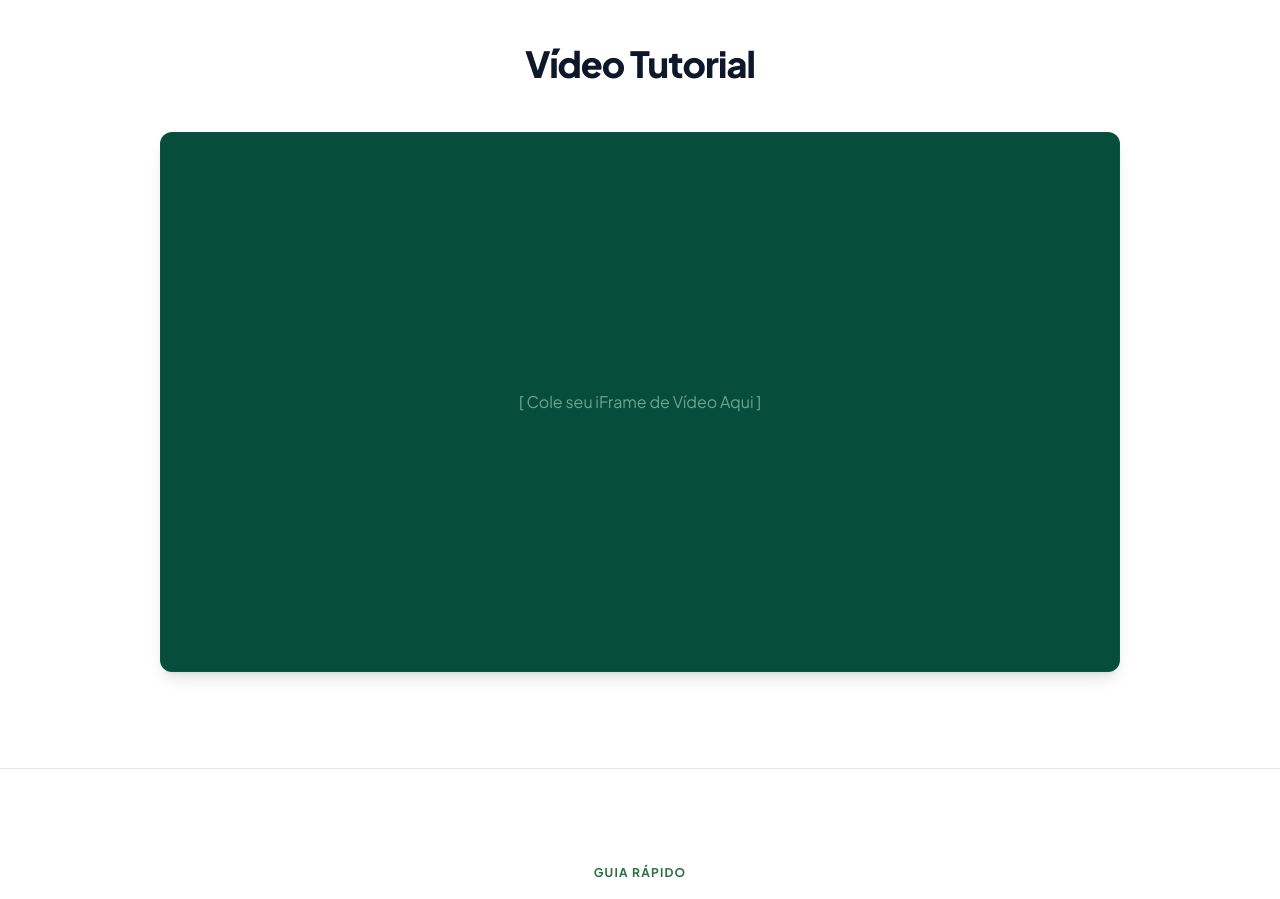
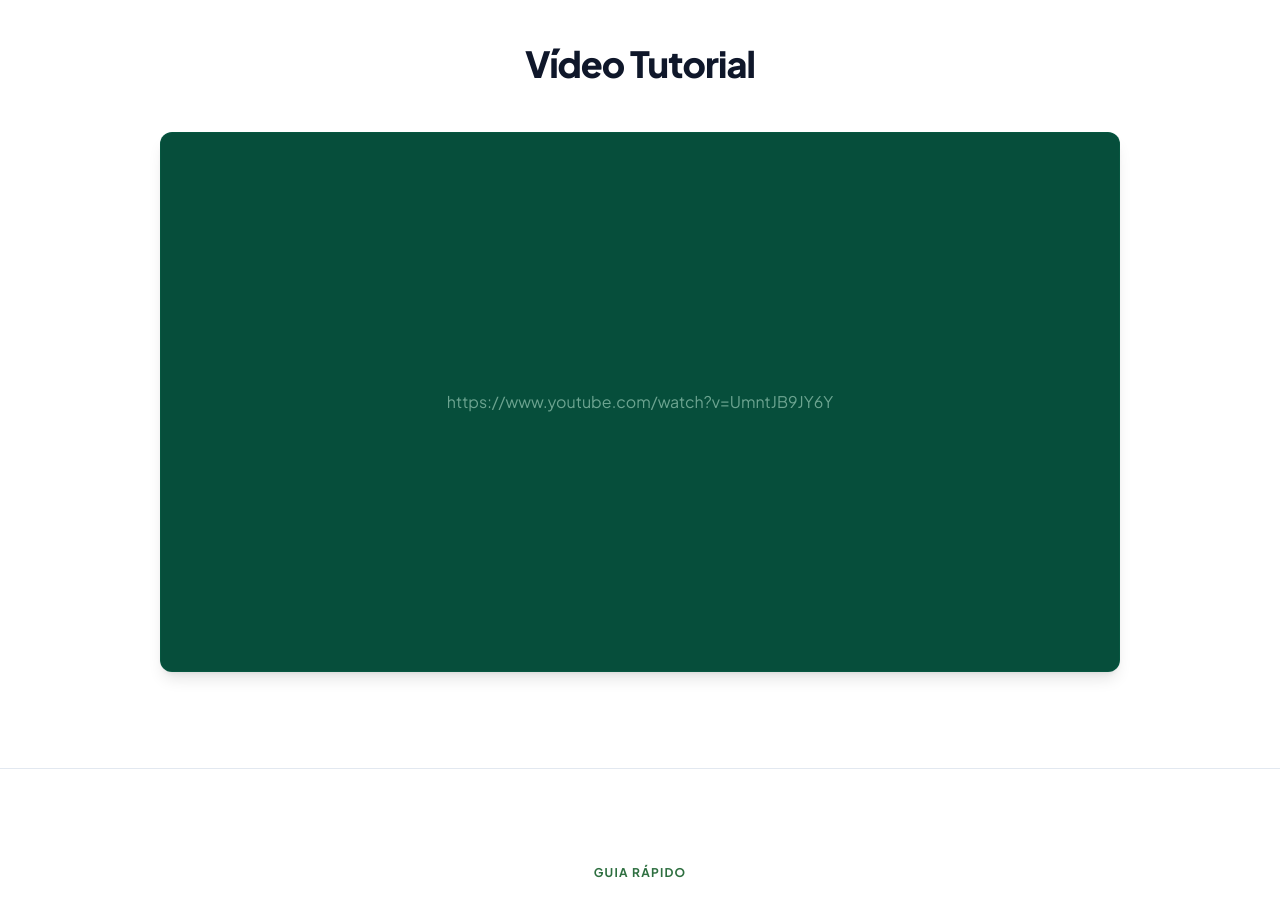
Before and after one commit to Mauritia-flexuosa/curupiraapp, a plain HTML site: page index.html in a window 1280 px wide. Shown: the part 4580-5479 px from the top of the page. Drawn offline with nearby package versions, Linux system fonts and the light colour scheme.

Commit message:
Insere iframe video

```diff
--- a/index.html
+++ b/index.html
@@ -523,7 +523,7 @@
             </div>
 
             <div class="aspect-w-16 aspect-h-9 aspect-video w-full bg-emerald-900 rounded-xl flex items-center justify-center text-emerald-100/50 shadow-lg border border-emerald-800/50">
-                [ Cole seu iFrame de Vídeo Aqui ]
+                https://www.youtube.com/watch?v=UmntJB9JY6Y
             </div>
         </div>
     </section>
```
